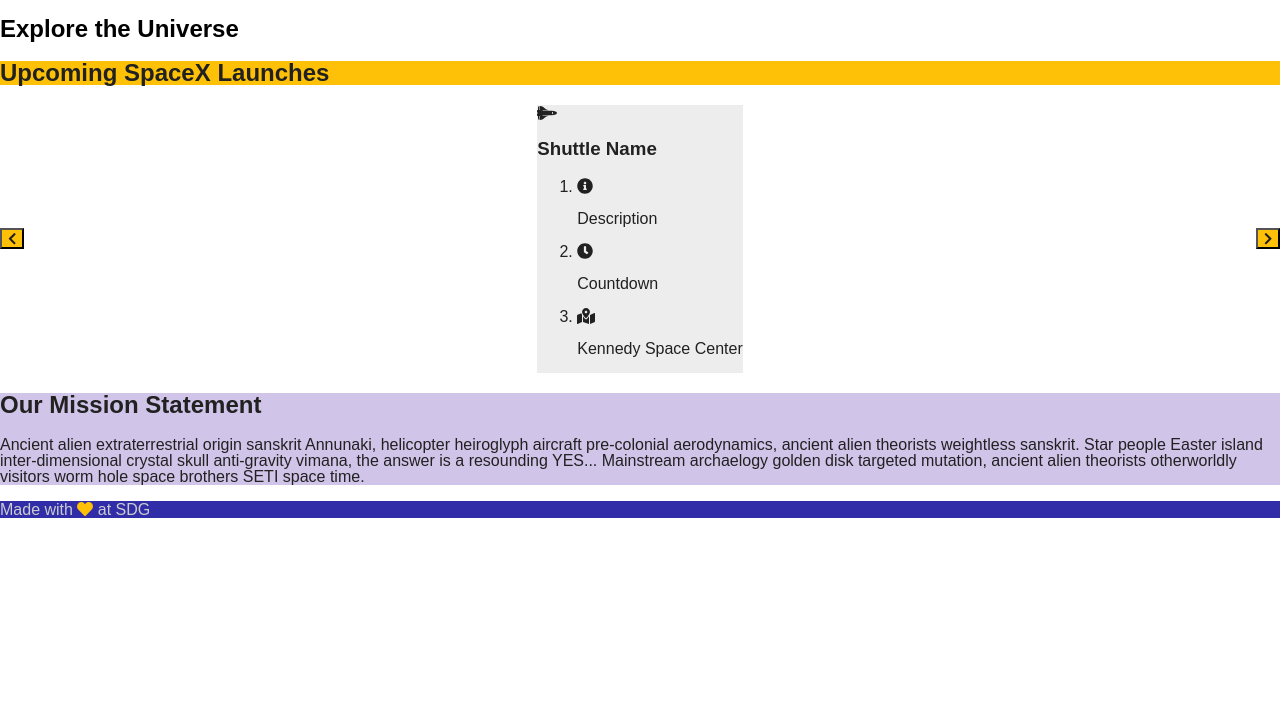
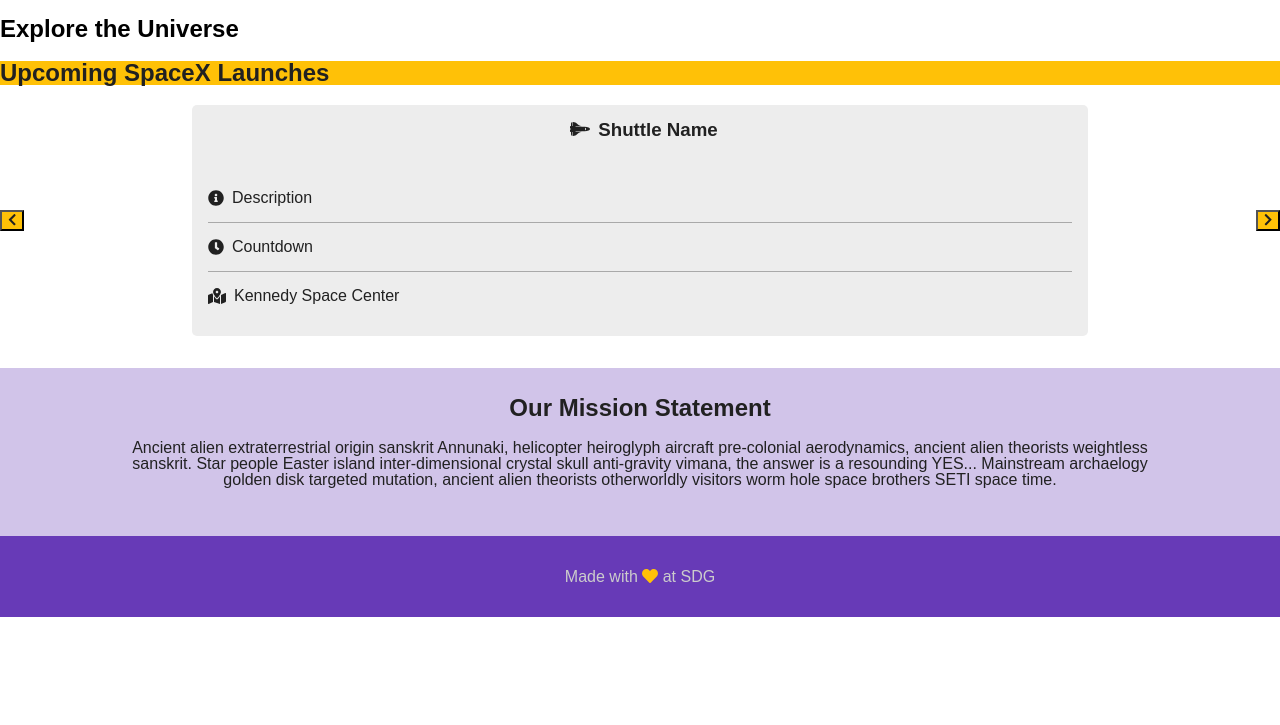
Before and after one commit to GarrettAnderson/nasa-launch-api, a website: page public/index.html in a window 1280 px wide. Shown: the part 75-800 px from the top of the page. Drawn offline with Linux system fonts and the light colour scheme; no server answers.

Commit message:
added more css to style the shuttle info section and the footer

```diff
--- a/public/index.html
+++ b/public/index.html
@@ -39,16 +39,29 @@
       </section>
 
       <section class="launch-info">
-        <span>
+        <section class="shuttle-name">
           <i class="fas fa-space-shuttle"></i>
           <h3 class="shuttle-name">Shuttle Name</h3>
-        </span>
+        </section>
 
         <ol class="launch-details">
-          <li><i class="fas fa-info-circle"></i><p class="launch-description">Description</p></li>
-          <li><i class="fas fa-clock"></i><p class="launch-countdown">Countdown</p></li>
-          <li><i class="fas fa-map-marked-alt"></i><p class="launch-location">Kennedy Space Center</p></li>
+          <li>
+            <section>
+              <i class="fas fa-info-circle"></i><p class="launch-description">Description</p>
+            </section>
+          </li>
+          <li>
+            <section>
+              <i class="fas fa-clock"></i><p class="launch-countdown">Countdown</p>
+            </section>
+          </li>
+          <li>
+            <section>
+              <i class="fas fa-map-marked-alt"></i><p class="launch-location">Kennedy Space Center</p>
+            </section>
+          </li>
         </ol>
+
       </section>
 
       <section class="chevron-right">
--- a/public/screen.css
+++ b/public/screen.css
@@ -23,6 +23,7 @@
 header p {
   margin-left: 1rem;
   font-size: 1.5rem;
+  cursor: pointer;
 }
 
 header nav {
@@ -33,13 +34,17 @@
 
 header nav a {
   color: #fff;
-  margin-right: 1rem;
+  padding: 1.75rem;
 }
 
-header nav a:first-child {
-  margin-right: 2rem;
+header nav a:hover {
+  background-color: #ffc107;
+  color: #212121;
+  cursor: pointer;
 }
+/* END HEADER STYLES */
 
+/* SHUTTLE LAUNCH DETAILS CAROUSEL */
 .upcoming-launches-title {
   background-color: #ffc107;
   color: #212121;
@@ -54,12 +59,53 @@
 .launch-info {
   background-color: #ededed;
   color: #212121;
+  display: flex;
+  flex-direction: column;
+  width: 70%;
+  padding-top: 1rem;
+  border-radius: 5px;
+}
+
+.launch-info ol {
+  display: flex;
+  flex-direction: column;
+  list-style: none;
+  padding-left: 1rem;
+  padding-right: 1rem;
+}
+
+.launch-info li section {
+  border-bottom: 0.5px solid #a9a9a9;
+}
+
+.launch-info li section p {
+  padding-left: 0.5rem;
+}
+
+.launch-info > ol > li:nth-child(3) > section {
+  border-bottom: none !important;
+}
+
+.shuttle-name {
+  display: flex;
+  flex-direction: row;
+  justify-content: center;
+  padding-left: 0.5rem;
+}
+
+.shuttle-name h3 {
+  margin-top: 0px;
 }
 
 .chevron-left {
   display: flex;
   flex-direction: column;
   justify-content: center;
+}
+
+.launch-details section {
+  display: flex;
+  align-items: center;
 }
 
 .chevron-right {
@@ -77,17 +123,48 @@
   background-color: #ffc107;
   color: #212121;
 }
+/* END LAUNCH DETAILS STYLES */
 
+/* MISSION STATEMENT STYLES */
 .mission-statement {
   background-color: #d1c4e9;
   color: #212121;
+  margin-top: 2rem;
+  padding-top: 0.5rem;
+  padding-bottom: 2rem;
 }
 
+.mission-statement h2 {
+  text-align: center;
+}
+
+.mission-statement p {
+  display: flex;
+  flex-direction: column;
+  justify-content: center;
+  align-items: center;
+  width: 80%;
+  margin-left: auto;
+  margin-right: auto;
+  margin-bottom: 1rem;
+  text-align: center;
+}
+/* END MISSION STATEMENT STYLES */
+
+/* FOOTER STYLES */
 footer {
-  background-color: #312da8;
+  background-color: #673ab7;
   color: #ccc;
+}
+
+footer p {
+  text-align: center;
+  padding-top: 2rem;
+  padding-bottom: 2rem;
+  margin-top: 0px;
 }
 
 .fa-heart {
   color: #ffc107;
 }
+/* END FOOTER STYLES */
```
